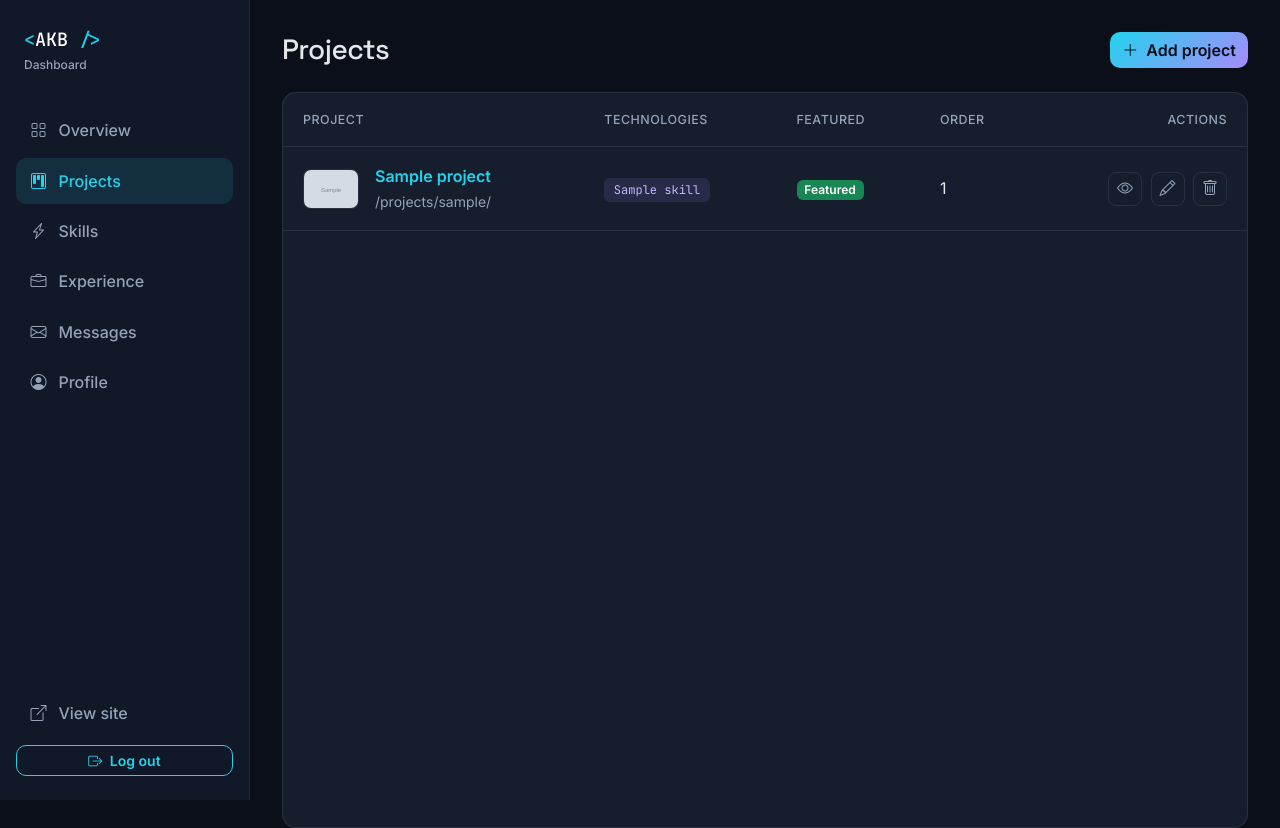
After one commit to brahmaak/akbrahma-portfolio, a Django app: page /dashboard/projects/ in a window 1280 px wide. The commit adds this page. Run offline with Django 5.2, Linux system fonts and the light colour scheme; a user stored in the database is signed in; tables that the repository leaves empty hold one stand-in row (values such as "Sample post"); grey boxes marked "Sample" are stand-in pictures.

Commit message:
Add project CRUD to the dashboard with image upload and validation

```diff
--- a/dashboard/urls.py
+++ b/dashboard/urls.py
@@ -9,4 +9,9 @@ urlpatterns = [
     path("", views.home, name="home"),
     path("login/", views.DashboardLoginView.as_view(), name="login"),
     path("logout/", LogoutView.as_view(), name="logout"),
+    # Projects
+    path("projects/", views.project_list, name="project_list"),
+    path("projects/add/", views.project_create, name="project_create"),
+    path("projects/<int:pk>/edit/", views.project_update, name="project_update"),
+    path("projects/<int:pk>/delete/", views.project_delete, name="project_delete"),
 ]
--- a/dashboard/views.py
+++ b/dashboard/views.py
@@ -1,11 +1,12 @@
+from django.contrib import messages
 from django.contrib.auth.decorators import user_passes_test
 from django.contrib.auth.views import LoginView
-from django.shortcuts import render
+from django.shortcuts import get_object_or_404, redirect, render
 
 from contact.models import ContactMessage
 from portfolio.models import Experience, Project, Skill
 
-from .forms import StaffAuthenticationForm
+from .forms import ProjectForm, StaffAuthenticationForm
 
 
 def staff_required(view_func):
@@ -19,7 +20,7 @@ def staff_required(view_func):
 class DashboardLoginView(LoginView):
     template_name = "dashboard/login.html"
     authentication_form = StaffAuthenticationForm
-    redirect_authenticated_user = True  # already logged in? skip the login page
+    redirect_authenticated_user = True
 
 
 @staff_required
@@ -33,3 +34,54 @@ def home(request):
         "recent_messages": ContactMessage.objects.all()[:5],
     }
     return render(request, "dashboard/home.html", context)
+
+
+# ---------- Projects ----------
+
+
+@staff_required
+def project_list(request):
+    projects = Project.objects.prefetch_related("technologies")
+    return render(request, "dashboard/project_list.html", {"projects": projects})
+
+
+@staff_required
+def project_create(request):
+    form = ProjectForm(request.POST or None, request.FILES or None)
+    if request.method == "POST" and form.is_valid():
+        project = form.save()
+        messages.success(request, f'Project "{project.title}" was created.')
+        return redirect("dashboard:project_list")
+    return render(
+        request,
+        "dashboard/project_form.html",
+        {"form": form, "page_title": "Add project"},
+    )
+
+
+@staff_required
+def project_update(request, pk):
+    project = get_object_or_404(Project, pk=pk)
+    form = ProjectForm(request.POST or None, request.FILES or None, instance=project)
+    if request.method == "POST" and form.is_valid():
+        form.save()
+        messages.success(request, f'Project "{project.title}" was updated.')
+        return redirect("dashboard:project_list")
+    context = {"form": form, "page_title": f"Edit: {project.title}", "project": project}
+    return render(request, "dashboard/project_form.html", context)
+
+
+@staff_required
+def project_delete(request, pk):
+    project = get_object_or_404(Project, pk=pk)
+    if request.method == "POST":
+        title = project.title
+        project.delete()
+        messages.success(request, f'Project "{title}" was deleted.')
+        return redirect("dashboard:project_list")
+    context = {
+        "object": project,
+        "object_type": "project",
+        "cancel_url": "dashboard:project_list",
+    }
+    return render(request, "dashboard/confirm_delete.html", context)
--- a/static/css/style.css
+++ b/static/css/style.css
@@ -1018,3 +1018,104 @@ h6 {
 .min-w-0 {
   min-width: 0;
 }
+/* ---------- 22. Dashboard tables, buttons & form controls ---------- */
+.dash-table {
+  --bs-table-bg: transparent;
+  --bs-table-color: var(--text);
+  --bs-table-border-color: var(--border);
+  --bs-table-hover-bg: var(--surface);
+}
+
+.dash-table th {
+  padding: 1rem 1.25rem;
+  color: var(--text-muted);
+  font-size: 0.78rem;
+  font-weight: 500;
+  letter-spacing: 0.04em;
+  text-transform: uppercase;
+  white-space: nowrap;
+}
+
+.dash-table td {
+  padding: 1rem 1.25rem;
+}
+
+.dash-table a {
+  text-decoration: none;
+}
+
+.dash-thumb {
+  display: grid;
+  place-items: center;
+  flex-shrink: 0;
+  width: 56px;
+  height: 40px;
+  overflow: hidden;
+  border: 1px solid var(--border);
+  border-radius: 8px;
+  background: var(--surface);
+  color: var(--text-muted);
+}
+
+.dash-thumb img {
+  width: 100%;
+  height: 100%;
+  object-fit: cover;
+}
+
+.btn-icon {
+  display: inline-grid;
+  place-items: center;
+  width: 34px;
+  height: 34px;
+  margin-left: 0.25rem;
+  border: 1px solid var(--border);
+  border-radius: 8px;
+  background: transparent;
+  color: var(--text-muted);
+  transition:
+    color var(--transition),
+    border-color var(--transition);
+}
+
+.btn-icon:hover {
+  border-color: var(--accent);
+  color: var(--accent);
+}
+
+.btn-icon.danger:hover {
+  border-color: #f87171;
+  color: #f87171;
+}
+
+.danger-icon {
+  background: rgba(248, 113, 113, 0.12);
+  color: #f87171;
+}
+
+.form-select {
+  border: 1px solid var(--border);
+  border-radius: 10px;
+  background-color: var(--bg-elevated);
+  color: var(--text);
+}
+
+.form-check-input {
+  border-color: var(--border);
+  background-color: var(--bg-elevated);
+}
+
+.form-check-input:checked {
+  border-color: var(--accent);
+  background-color: var(--accent);
+}
+
+.form-text {
+  color: var(--text-muted);
+}
+
+.checkbox-grid {
+  display: grid;
+  grid-template-columns: repeat(auto-fill, minmax(140px, 1fr));
+  gap: 0.4rem 1rem;
+}
--- a/templates/dashboard/base.html
+++ b/templates/dashboard/base.html
@@ -28,7 +28,7 @@
       <nav class="dash-nav" aria-label="Dashboard navigation">
         <a href="{% url 'dashboard:home' %}" class="{% if url_name == 'home' %}active{% endif %}"><i class="bi bi-grid"></i> Overview</a>
         <!-- These links point to "#" until we build each section -->
-        <a href="#"><i class="bi bi-kanban"></i> Projects</a>
+                <a href="{% url 'dashboard:project_list' %}" class="{% if 'project' in url_name %}active{% endif %}"><i class="bi bi-kanban"></i> Projects</a>
         <a href="#"><i class="bi bi-lightning-charge"></i> Skills</a>
         <a href="#"><i class="bi bi-briefcase"></i> Experience</a>
         <a href="#"><i class="bi bi-envelope"></i> Messages</a>
--- /dev/null
+++ b/templates/dashboard/project_list.html
@@ -0,0 +1,75 @@
+{% extends "dashboard/base.html" %}
+
+{% block title %}Projects{% endblock %}
+
+{% block content %}
+<div class="d-flex flex-wrap justify-content-between align-items-center gap-3 mb-4">
+  <h1 class="h3 mb-0">Projects</h1>
+  <a href="{% url 'dashboard:project_create' %}" class="btn btn-accent">
+    <i class="bi bi-plus-lg me-1"></i> Add project
+  </a>
+</div>
+
+<div class="card-dark p-0">
+  <div class="table-responsive">
+    <table class="table dash-table align-middle mb-0">
+      <thead>
+        <tr>
+          <th scope="col">Project</th>
+          <th scope="col">Technologies</th>
+          <th scope="col">Featured</th>
+          <th scope="col">Order</th>
+          <th scope="col" class="text-end">Actions</th>
+        </tr>
+      </thead>
+      <tbody>
+        {% for project in projects %}
+          <tr>
+            <td>
+              <div class="d-flex align-items-center gap-3">
+                <div class="dash-thumb">
+                  {% if project.thumbnail %}
+                    <img src="{{ project.thumbnail.url }}" alt="">
+                  {% else %}
+                    <i class="bi bi-image"></i>
+                  {% endif %}
+                </div>
+                <div class="min-w-0">
+                  <a href="{% url 'dashboard:project_update' project.pk %}" class="fw-semibold">{{ project.title }}</a>
+                  <div class="small text-muted-soft">/projects/{{ project.slug }}/</div>
+                </div>
+              </div>
+            </td>
+            <td>
+              {% for tech in project.technologies.all %}
+                <span class="tech-tag">{{ tech.name }}</span>
+              {% empty %}
+                <span class="text-muted-soft">—</span>
+              {% endfor %}
+            </td>
+            <td>
+              {% if project.is_featured %}
+                <span class="badge text-bg-success">Featured</span>
+              {% else %}
+                <span class="text-muted-soft">—</span>
+              {% endif %}
+            </td>
+            <td>{{ project.order }}</td>
+            <td class="text-end text-nowrap">
+              <a href="{{ project.get_absolute_url }}" target="_blank" rel="noopener" class="btn-icon" aria-label="View {{ project.title }} on the site"><i class="bi bi-eye"></i></a>
+              <a href="{% url 'dashboard:project_update' project.pk %}" class="btn-icon" aria-label="Edit {{ project.title }}"><i class="bi bi-pencil"></i></a>
+              <a href="{% url 'dashboard:project_delete' project.pk %}" class="btn-icon danger" aria-label="Delete {{ project.title }}"><i class="bi bi-trash"></i></a>
+            </td>
+          </tr>
+        {% empty %}
+          <tr>
+            <td colspan="5" class="text-center text-muted-soft py-5">
+              No projects yet. <a href="{% url 'dashboard:project_create' %}">Add your first project</a>.
+            </td>
+          </tr>
+        {% endfor %}
+      </tbody>
+    </table>
+  </div>
+</div>
+{% endblock %}
```
Also changed, not shown: dashboard/forms.py (+53 -4 lines), templates/dashboard/_field.html (added, +32 -0 lines), templates/dashboard/confirm_delete.html (added, +19 -0 lines), templates/dashboard/project_form.html (added, +48 -0 lines).
